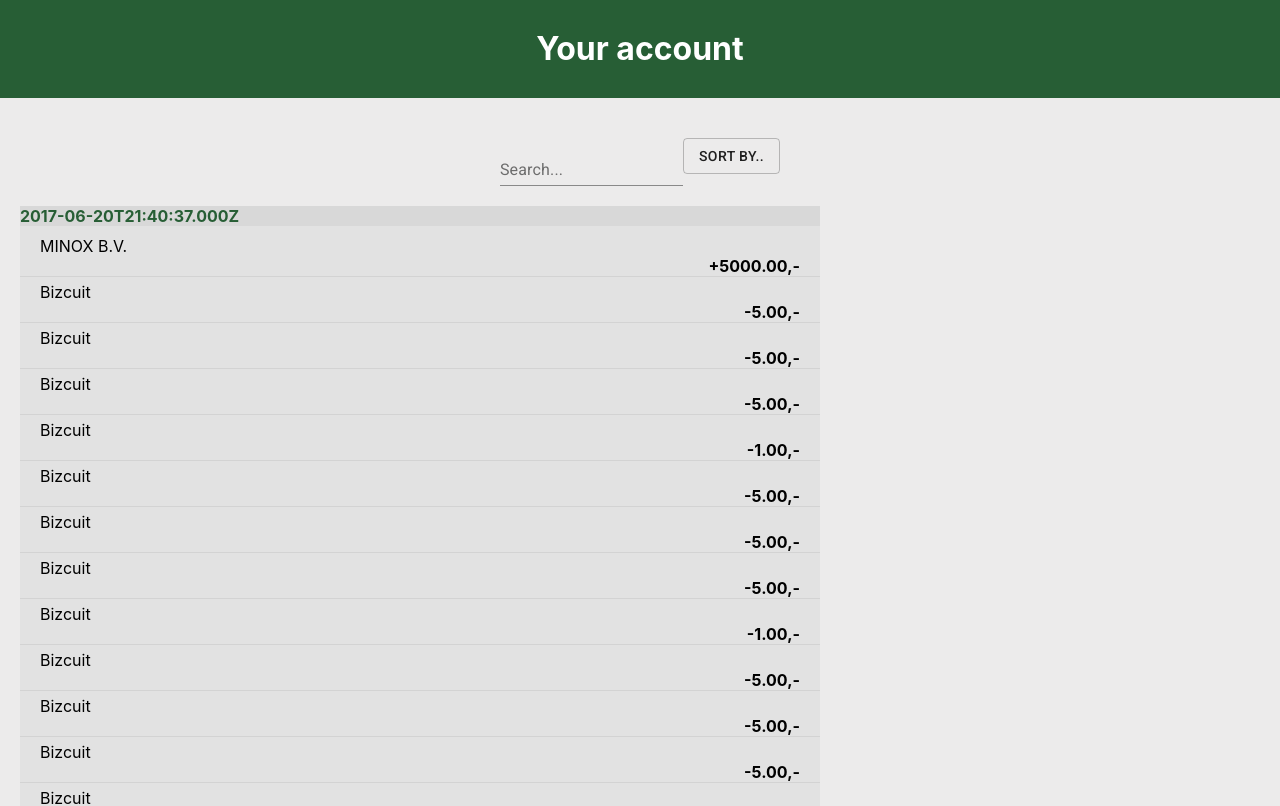
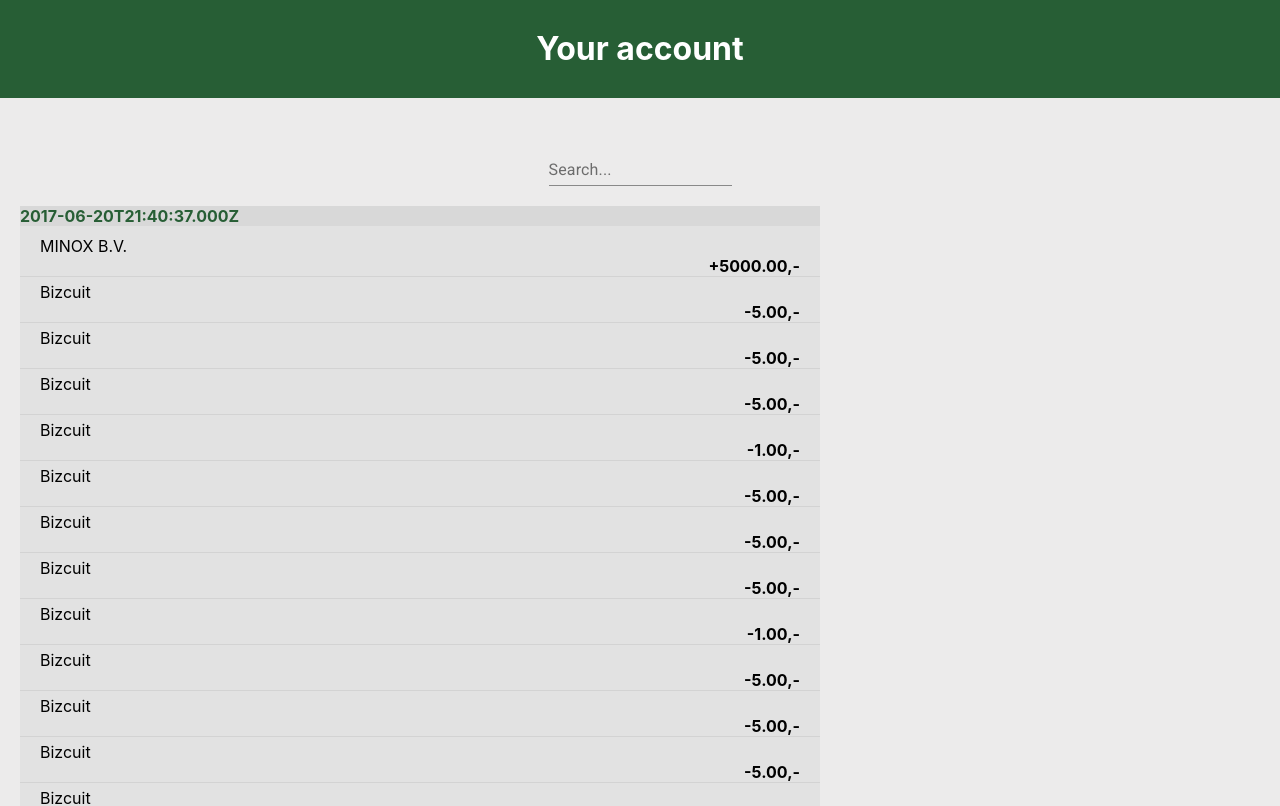
Before and after one commit to laurenssvg/bizcuit-assignment, a React (Create React App) app: page / in a window 1280 px wide. Shown: the top 806 px of the page. Built offline with nearby package versions, Linux system fonts and the light colour scheme.

Commit message:
changed a few class names

```diff
--- a/src/App.js
+++ b/src/App.js
@@ -4,7 +4,6 @@
 import Header from "./components/header/header.component";
 import Statement from "./components/statement/statement.component";
 import { SearchBox } from "./components/search-box/search-box.component";
-import { SortButton } from "./components/sort-button/sort-button.component";
 
 class App extends React.Component {
   constructor() {
@@ -28,12 +27,6 @@
   render() {
     const { statements, searchField } = this.state;
 
-    const transactionNames = statements.map(
-      statement => statement.transactions
-    );
-    console.log(statements);
-    console.log(transactionNames);
-
     const filteredStatements = statements.filter(statement =>
       statement.date.toLowerCase().includes(searchField.toLowerCase())
     );
@@ -41,10 +34,7 @@
     return (
       <div className="App">
         <Header />
-        <div className="search-and-sort">
-          <SearchBox handleChange={this.handleChange} />
-          <SortButton />
-        </div>
+        <SearchBox handleChange={this.handleChange} />
         <Statement statements={filteredStatements} />
       </div>
     );
--- a/src/components/search-box/search-box.component.jsx
+++ b/src/components/search-box/search-box.component.jsx
@@ -5,7 +5,7 @@
 
 export const SearchBox = ({ handleChange }) => {
   return (
-    <div className="search-and-sort">
+    <div className="search">
       <TextField label="Search..." onChange={handleChange} />
     </div>
   );
--- a/src/components/search-box/search-box.styles.css
+++ b/src/components/search-box/search-box.styles.css
@@ -1,4 +1,4 @@
-.search-and-sort {
+.search {
   display: flex;
   justify-content: center;
 }
--- a/src/components/sort-button/sort-button.component.jsx
+++ /dev/null
@@ -1,12 +0,0 @@
-import React from "react";
-
-import "./sort-button.styles.css";
-import { Button } from "@material-ui/core";
-
-export const SortButton = () => {
-  return (
-    <div className="sort">
-      <Button variant="outlined">Sort by..</Button>
-    </div>
-  );
-};
```
Also changed, not shown: src/components/sort-button/sort-button.styles.css (deleted).
